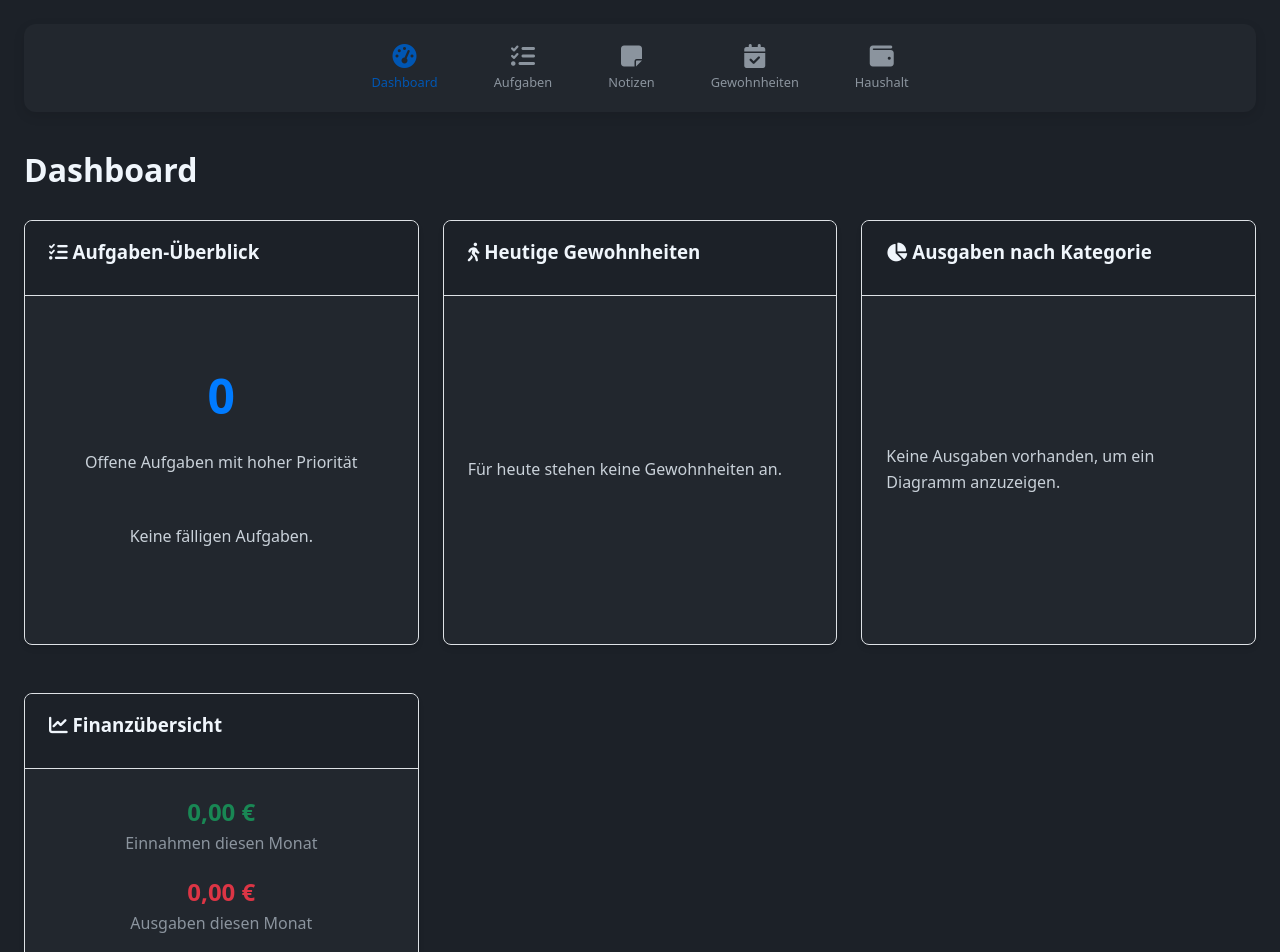
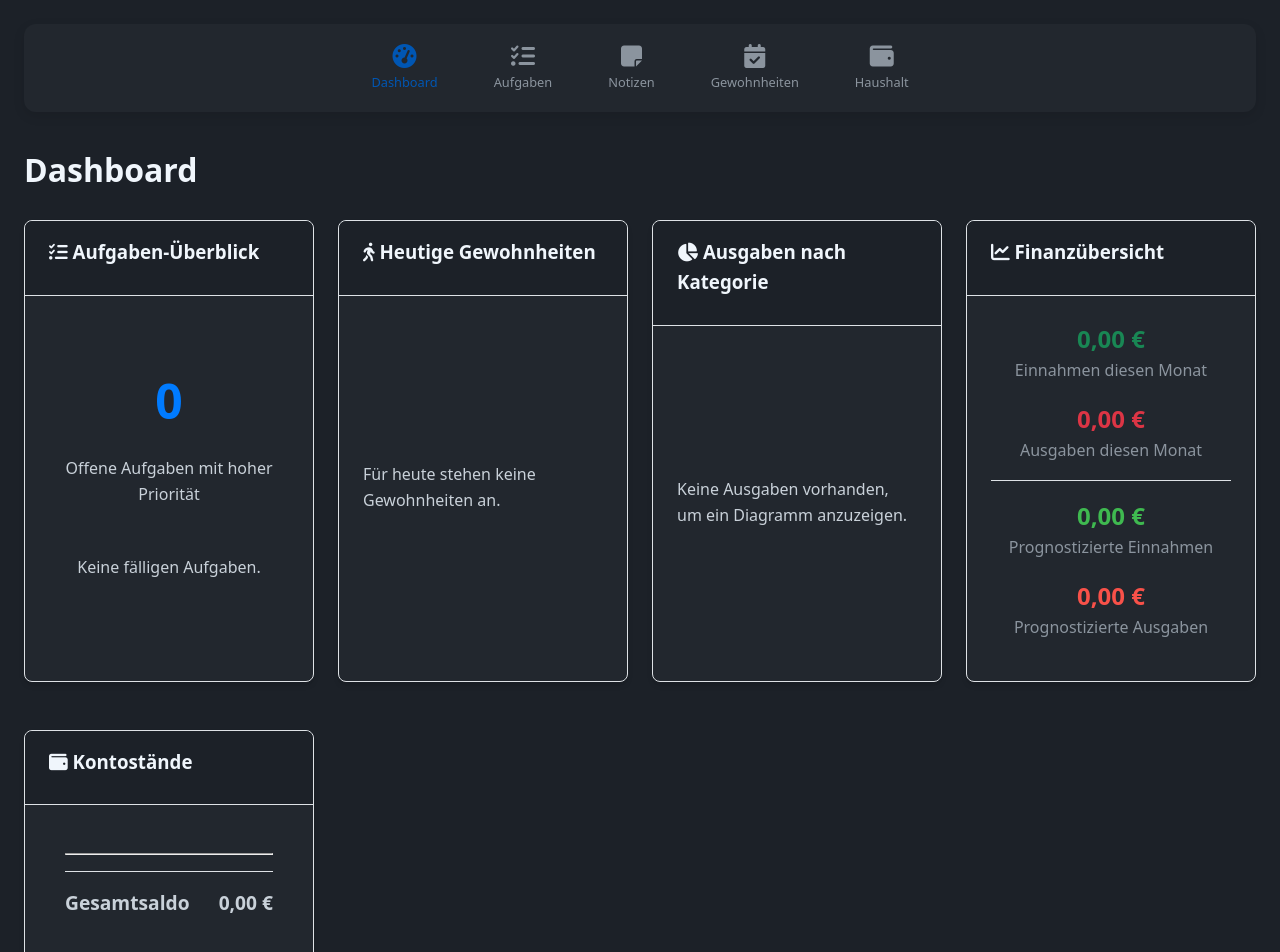
Before and after one commit to KayBeckmann/personal-tracker, a Vue app: page / in a window 1280 px wide. Shown: the top 952 px of the page. Built offline with nearby package versions, Linux system fonts and the light colour scheme.

Commit message:
Änderungen mit Gemini-cli

```diff
--- a/dev-dist/sw.js
+++ b/dev-dist/sw.js
@@ -82,7 +82,7 @@ define(['./workbox-54d0af47'], (function (workbox) { 'use strict';
     "revision": "3ca0b8505b4bec776b69afdba2768812"
   }, {
     "url": "index.html",
-    "revision": "0.2g3bnp118vo"
+    "revision": "0.2i0b3rlkir"
   }], {});
   workbox.cleanupOutdatedCaches();
   workbox.registerRoute(new workbox.NavigationRoute(workbox.createHandlerBoundToURL("index.html"), {
--- /dev/null
+++ b/src/components/budget/AccountBalances.vue
@@ -0,0 +1,73 @@
+<template>
+  <div class="card account-balances-card">
+    <div class="card-header">
+      <h3><i class="fa-solid fa-wallet"></i> Kontostände</h3>
+    </div>
+    <div class="card-content">
+      <ul class="account-list">
+        <li v-for="account in accounts" :key="account.id" class="account-item">
+          <span class="account-name">{{ account.name }}</span>
+          <span class="account-balance">{{ formatCurrency(account.balance) }}</span>
+        </li>
+      </ul>
+      <hr>
+      <div class="total-balance">
+        <span class="total-label">Gesamtsaldo</span>
+        <span class="total-amount">{{ formatCurrency(totalBalance) }}</span>
+      </div>
+    </div>
+  </div>
+</template>
+
+<script setup lang="ts">
+import { useBudgetStore } from '@/stores/budgetStore';
+import { storeToRefs } from 'pinia';
+
+const budgetStore = useBudgetStore();
+const { accounts, totalBalance } = storeToRefs(budgetStore);
+
+const formatCurrency = (amount: number) => {
+  return new Intl.NumberFormat('de-DE', { style: 'currency', currency: 'EUR' }).format(amount);
+};
+</script>
+
+<style scoped>
+.account-balances-card .card-content {
+  padding: 1rem;
+}
+
+.account-list {
+  list-style: none;
+  padding: 0;
+  margin: 0;
+}
+
+.account-item {
+  display: flex;
+  justify-content: space-between;
+  padding: 0.5rem 0;
+  border-bottom: 1px solid var(--color-border);
+}
+
+.account-item:last-child {
+  border-bottom: none;
+}
+
+.account-name {
+  font-weight: 500;
+}
+
+.account-balance {
+  font-weight: bold;
+}
+
+.total-balance {
+  display: flex;
+  justify-content: space-between;
+  font-size: 1.2rem;
+  font-weight: bold;
+  margin-top: 1rem;
+  padding-top: 1rem;
+  border-top: 1px solid var(--color-border);
+}
+</style>
--- a/src/views/BudgetView.vue
+++ b/src/views/BudgetView.vue
@@ -28,6 +28,7 @@
         </div>
 
         <FinancialOverview />
+        <AccountBalances />
 
         <div class="card">
           <div class="card-header">
@@ -96,6 +97,7 @@ import TransactionForm from '@/components/budget/TransactionForm.vue';
 import AccountManager from '@/components/budget/AccountManager.vue';
 import CategoryManager from '@/components/budget/CategoryManager.vue';
 import FinancialOverview from '@/components/budget/FinancialOverview.vue';
+import AccountBalances from '@/components/budget/AccountBalances.vue';
 import LineChart from '@/components/budget/LineChart.vue';
 import ParetoChart from '@/components/budget/ParetoChart.vue';
 
--- a/src/views/DashboardView.vue
+++ b/src/views/DashboardView.vue
@@ -59,7 +59,8 @@
         </div>
       </div>
 
-      <FinancialOverview />
+            <FinancialOverview />
+      <AccountBalances />
 
     </div>
   </div>
@@ -74,6 +75,7 @@ import { useBudgetStore } from '@/stores/budgetStore';
 import { Pie } from 'vue-chartjs';
 import { Chart as ChartJS, Title, Tooltip, Legend, ArcElement, CategoryScale } from 'chart.js';
 import FinancialOverview from '@/components/budget/FinancialOverview.vue';
+import AccountBalances from '@/components/budget/AccountBalances.vue';
 
 ChartJS.register(Title, Tooltip, Legend, ArcElement, CategoryScale);
 
@@ -123,7 +125,7 @@ const toggleHabitCompletion = (habitId: number) => {
 
 .grid-container {
   display: grid;
-  grid-template-columns: repeat(auto-fit, minmax(350px, 1fr));
+  grid-template-columns: repeat(auto-fit, minmax(280px, 1fr));
   gap: 1.5rem;
 }
 
```
